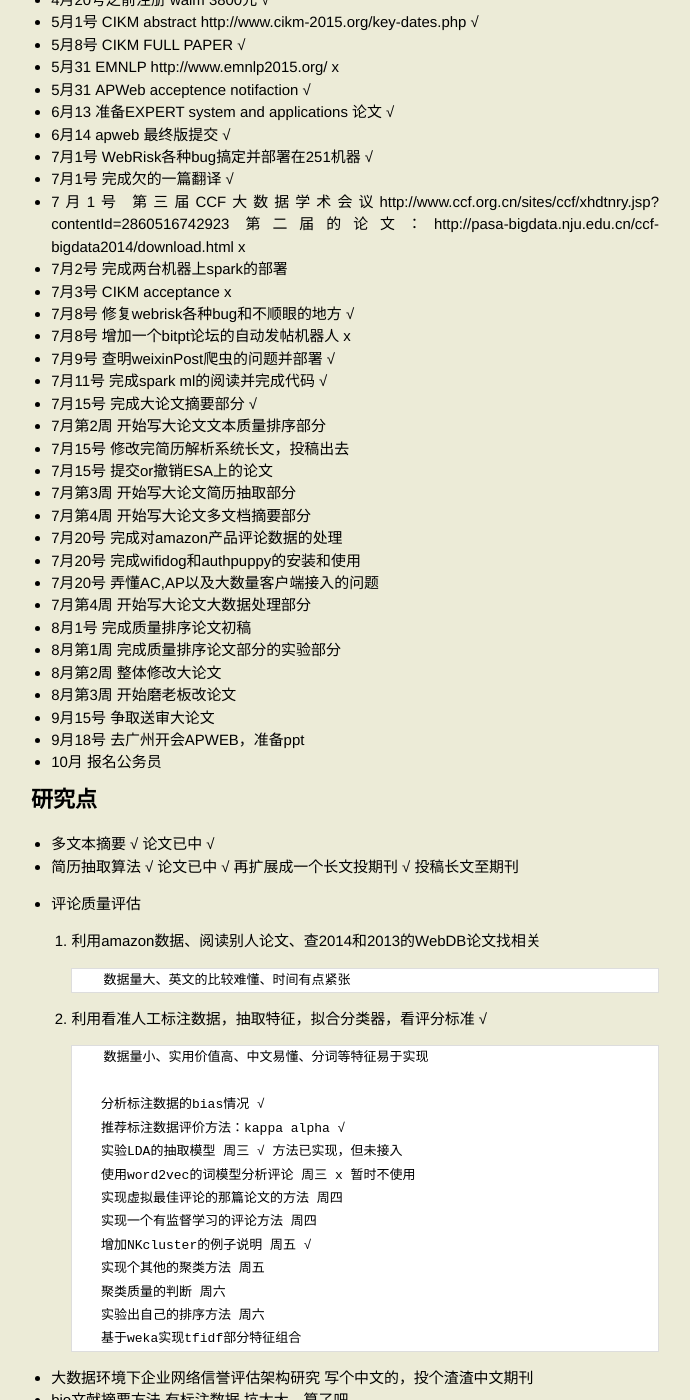
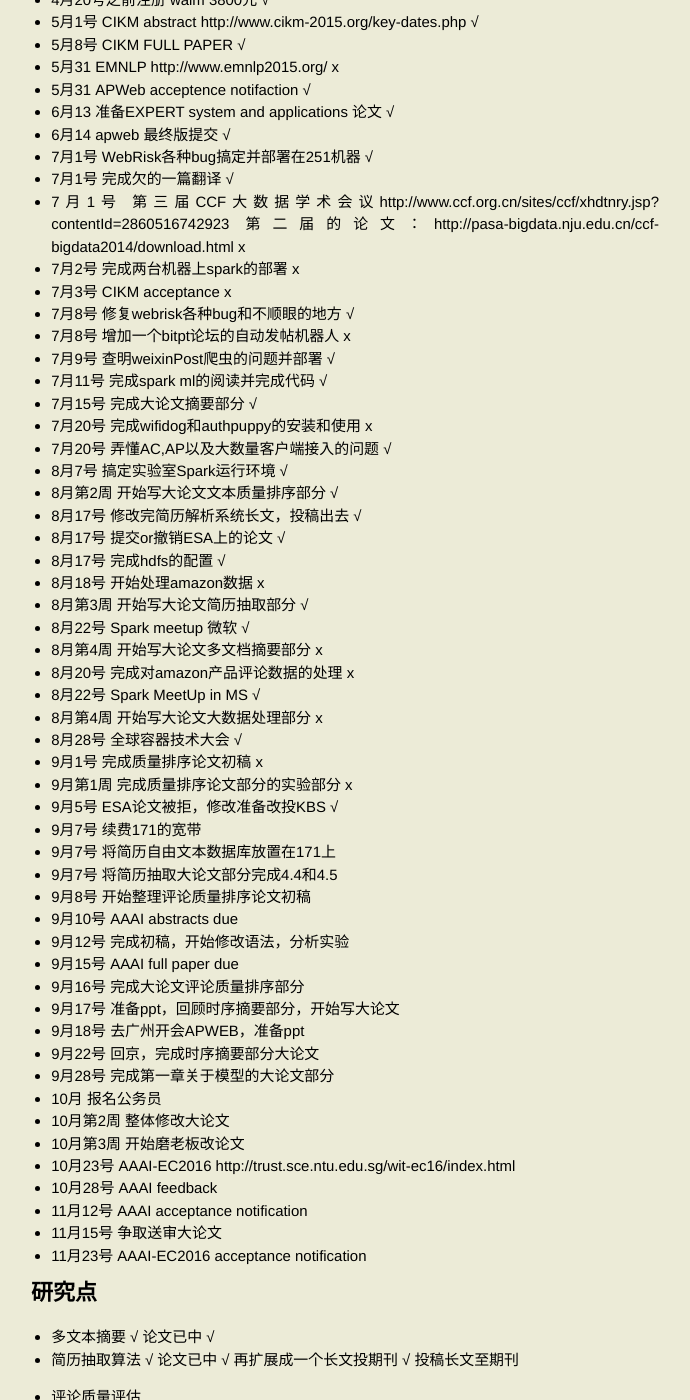
Before and after one commit to sonyfe25cp/sonyfe25cp.github.io, a Jekyll site: the page built from _posts/2014-11-28-no-zuo-no-die.md, in a window 1280 px wide and 1400 px high, scrolled down 1382 px. Shown: the whole window, without its empty margins (295-985 px from the left). Built offline with Jekyll 4.4.1, drawn with Linux system fonts in a browser that asks for light colours; comment, search, counter and statistics services are not loaded; some of the changed text lies outside the part shown.

Commit message:
update post

```diff
--- a/_posts/2014-11-28-no-zuo-no-die.md
+++ b/_posts/2014-11-28-no-zuo-no-die.md
@@ -71,29 +71,53 @@
 * 7月1号 WebRisk各种bug搞定并部署在251机器 √
 * 7月1号 完成欠的一篇翻译 √
 * 7月1号 第三届CCF大数据学术会议http://www.ccf.org.cn/sites/ccf/xhdtnry.jsp?contentId=2860516742923 第二届的论文：http://pasa-bigdata.nju.edu.cn/ccf-bigdata2014/download.html x
-* 7月2号 完成两台机器上spark的部署
+* 7月2号 完成两台机器上spark的部署 x
 * 7月3号 CIKM acceptance x
 * 7月8号 修复webrisk各种bug和不顺眼的地方 √
 * 7月8号 增加一个bitpt论坛的自动发帖机器人 x
 * 7月9号 查明weixinPost爬虫的问题并部署 √
 * 7月11号 完成spark ml的阅读并完成代码 √
 * 7月15号 完成大论文摘要部分 √
-* 7月第2周 开始写大论文文本质量排序部分
-* 7月15号 修改完简历解析系统长文，投稿出去
-* 7月15号 提交or撤销ESA上的论文
-* 7月第3周 开始写大论文简历抽取部分
-* 7月第4周 开始写大论文多文档摘要部分
-* 7月20号 完成对amazon产品评论数据的处理
-* 7月20号 完成wifidog和authpuppy的安装和使用
-* 7月20号 弄懂AC,AP以及大数量客户端接入的问题
-* 7月第4周 开始写大论文大数据处理部分
-* 8月1号 完成质量排序论文初稿
-* 8月第1周 完成质量排序论文部分的实验部分
-* 8月第2周 整体修改大论文
-* 8月第3周 开始磨老板改论文
-* 9月15号 争取送审大论文
+* 7月20号 完成wifidog和authpuppy的安装和使用 x
+* 7月20号 弄懂AC,AP以及大数量客户端接入的问题 √
+* 8月7号 搞定实验室Spark运行环境 √
+* 8月第2周 开始写大论文文本质量排序部分 √
+* 8月17号 修改完简历解析系统长文，投稿出去 √
+* 8月17号 提交or撤销ESA上的论文 √
+* 8月17号 完成hdfs的配置 √
+* 8月18号 开始处理amazon数据 x
+* 8月第3周 开始写大论文简历抽取部分 √
+* 8月22号 Spark meetup 微软 √
+* 8月第4周 开始写大论文多文档摘要部分 x
+* 8月20号 完成对amazon产品评论数据的处理 x
+* 8月22号 Spark MeetUp in MS √
+* 8月第4周 开始写大论文大数据处理部分 x
+* 8月28号 全球容器技术大会 √
+* 9月1号 完成质量排序论文初稿 x
+* 9月第1周 完成质量排序论文部分的实验部分 x
+* 9月5号 ESA论文被拒，修改准备改投KBS √
+* 9月7号 续费171的宽带
+* 9月7号 将简历自由文本数据库放置在171上
+* 9月7号 将简历抽取大论文部分完成4.4和4.5
+* 9月8号 开始整理评论质量排序论文初稿
+* 9月10号 AAAI abstracts due
+* 9月12号 完成初稿，开始修改语法，分析实验
+* 9月15号 AAAI full paper due
+* 9月16号 完成大论文评论质量排序部分
+* 9月17号 准备ppt，回顾时序摘要部分，开始写大论文
 * 9月18号 去广州开会APWEB，准备ppt
+* 9月22号 回京，完成时序摘要部分大论文
+* 9月28号 完成第一章关于模型的大论文部分
 * 10月 报名公务员
+* 10月第2周 整体修改大论文
+* 10月第3周 开始磨老板改论文
+* 10月23号 AAAI-EC2016 http://trust.sce.ntu.edu.sg/wit-ec16/index.html
+* 10月28号 AAAI feedback
+* 11月12号 AAAI acceptance notification
+* 11月15号 争取送审大论文
+* 11月23号 AAAI-EC2016 acceptance notification
+
+
 
 ###研究点
 
@@ -131,6 +157,13 @@
 * bio文献摘要方法
   有标注数据
   坑太大，算了吧
+
+###后续研究
+* 职场简历中的六度空间计算
+  任何两个在职场的人，可以认识的概率
+* 简历持续的翻新、唯一性识别
+* 预测跳槽
+* 预测公司走势、发展趋势
 
 ###毕设有关
 
```
Also changed, not shown: other parts of _posts/2014-11-28-no-zuo-no-die.md (+3 -1 lines), _posts/2015-07-18-scala-1.md (+7 -0 lines), _posts/2015-08-05-cikm_reviews.md (added, +109 -0 lines), _posts/2015-08-13-skyline.md (added, +71 -0 lines), _posts/2015-08-15-docker-next-generation.md (added, +54 -0 lines), _posts/2015-08-18-acl-sentiment-review.md (added, +80 -0 lines), _posts/2015-08-20-spark_at_kanzhun.md (added, +49 -0 lines), _posts/2015-08-21-docker-log-management.md (added, +88 -0 lines), _posts/2015-08-28-cnutCon.md (added, +15 -0 lines), _posts/review-quality.md (added, +38 -0 lines), image/0825/apache_logs.png (added), image/0825/docker-logs-and-metrics.png (added).
